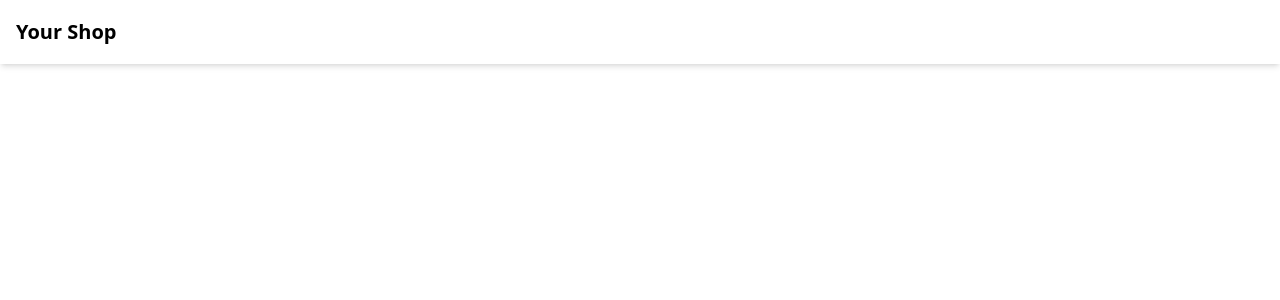
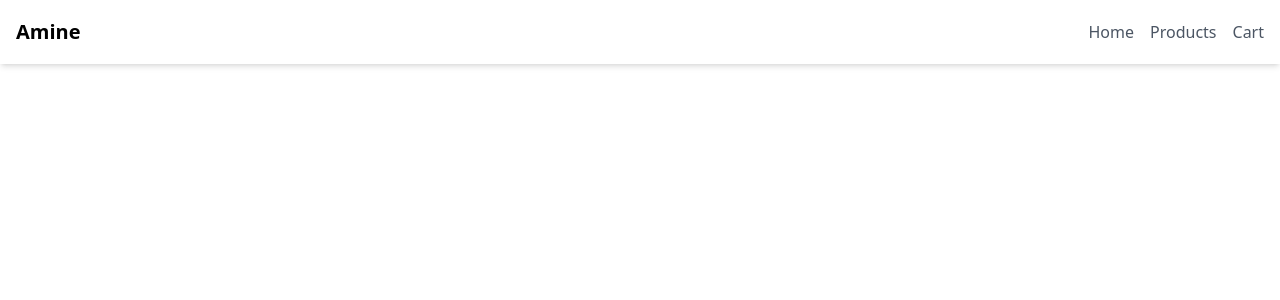
Before and after one commit to Mohamed-amine-Mr/ecommerce-platform, a React (Vite) app: page / in a window 1280 px wide. Before the commit this address had no page. Shown: the top 300 px of the page. Built offline with nearby package versions, Linux system fonts and the light colour scheme.

Commit message:
feat: add navigation links to navbar

```diff
--- a/src/components/layout/Navbar.jsx
+++ b/src/components/layout/Navbar.jsx
@@ -1,9 +1,24 @@
+import { Link } from "react-router-dom";
+
 function Navbar() {
   return (
     <nav className="bg-white shadow-md">
       <div className="max-w-7xl mx-auto px-4">
         <div className="flex justify-between h-16 items-center">
-          <div className="text-xl font-bold">Your Shop</div>
+          <Link to="/" className="text-xl font-bold">
+            Amine
+          </Link>
+          <div className="hidden md:flex space-x-4">
+            <Link to="/" className="text-gray-600 hover:text-gray-900">
+              Home
+            </Link>
+            <Link to="/products" className="text-gray-600 hover:text-gray-900">
+              Products
+            </Link>
+            <Link to="/cart" className="text-gray-600 hover:text-gray-900">
+              Cart
+            </Link>
+          </div>
         </div>
       </div>
     </nav>
```
